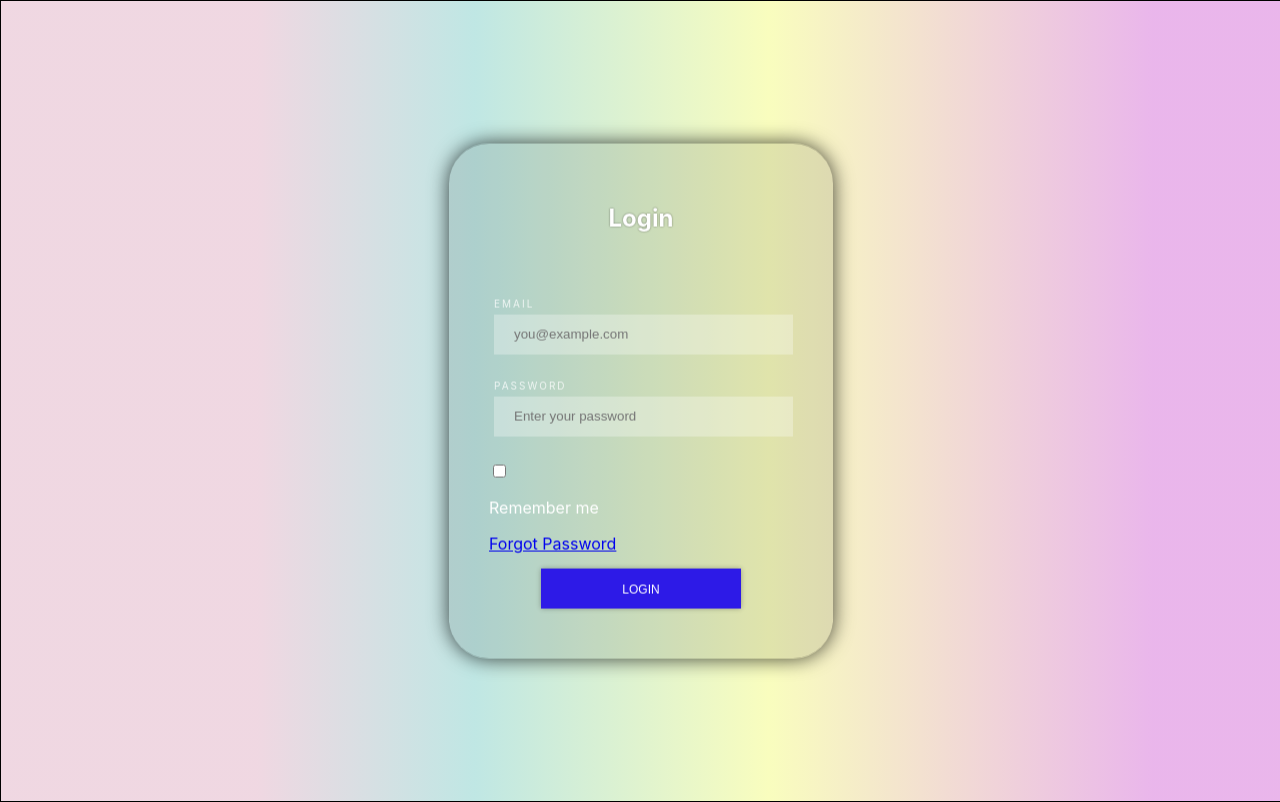
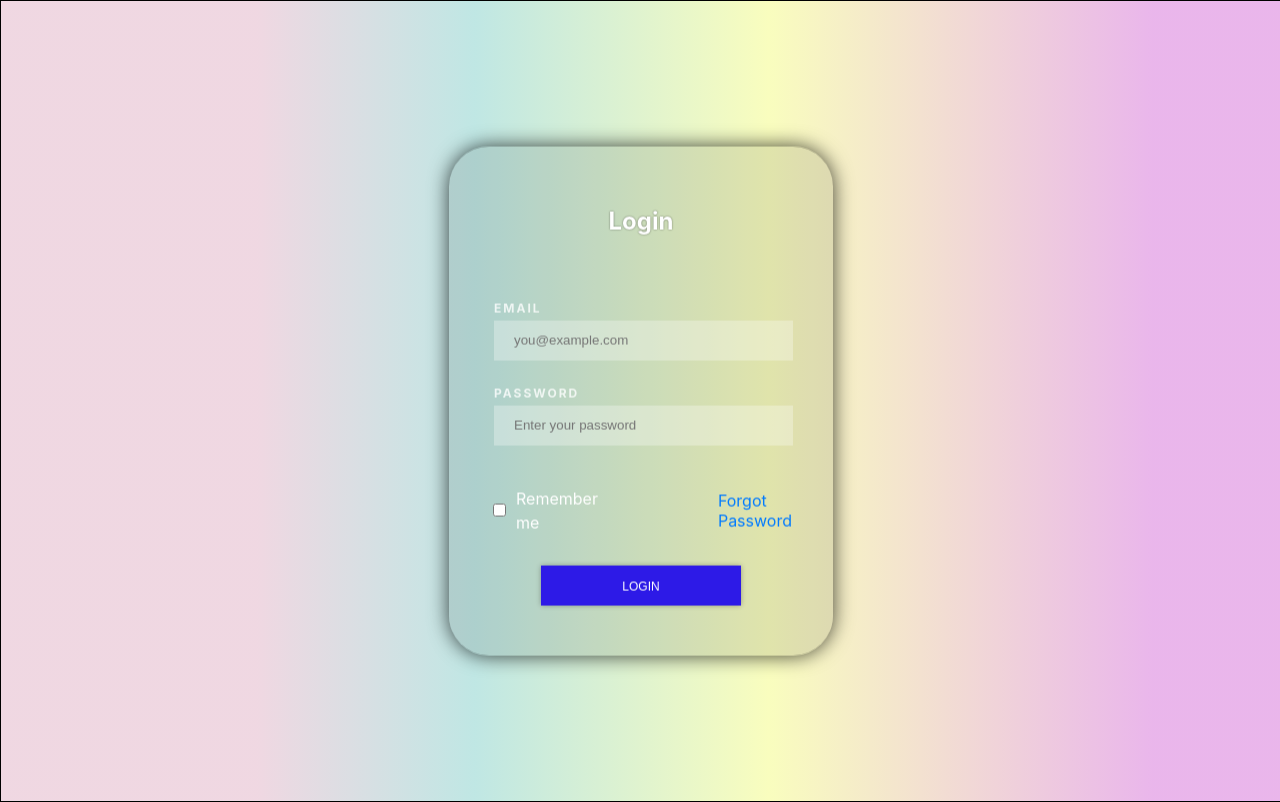
Before and after one commit to MohammadAabis/Variety_Works, a React (Create React App) app in the folder client/: page /login in a window 1280 px wide. Built offline with nearby package versions, Linux system fonts and the light colour scheme.

Commit message:
login form

```diff
--- a/client/src/App.css
+++ b/client/src/App.css
@@ -161,7 +161,8 @@
 .label {
   color: rgba(255, 255, 255, 0.8);
   text-transform: uppercase;
-  font-size: 10px;
+  font-size: 12px;
+  font-weight: bold;
   letter-spacing: 2px;
   padding: 0px 5px;
   text-align: start;
@@ -202,3 +203,23 @@
   background: rgb(25, 12, 188);
   border-radius: 40px;
 }
+
+
+.remember-area {
+  display: flex;
+  align-items: center;
+}
+
+.signin-checkbox {
+  margin-right: 10px;
+}
+
+.remember-me {
+  line-height: 1.5;
+}
+
+.forget-pass {
+  text-decoration: none;
+  color: #007BFF;
+  margin-left: 120px;
+}
--- a/client/src/pages/login.js
+++ b/client/src/pages/login.js
@@ -63,9 +63,11 @@ const Login = () => {
                 <label className="label">Password</label>
                 <input type="password" name="password" value={formData.password} onChange={handleChange} className="input" placeholder="Enter your password" required />
 
-                <div><input type='checkbox' name="" />
-                <p className=''>Remember me</p>
-                <a href="#" >Forgot Password</a></div>
+                <div className='remember-area'>
+                    <input type='checkbox' name="" className='signin-checkbox'/>
+                    <p className='remember-me'>Remember me</p>
+                    <a href="#" className='forget-pass'>Forgot Password</a>
+                </div>
 
                 <button onClick={handleSubmit} type="submit" className="login-button" > Login </button>
                 {message &&
```
